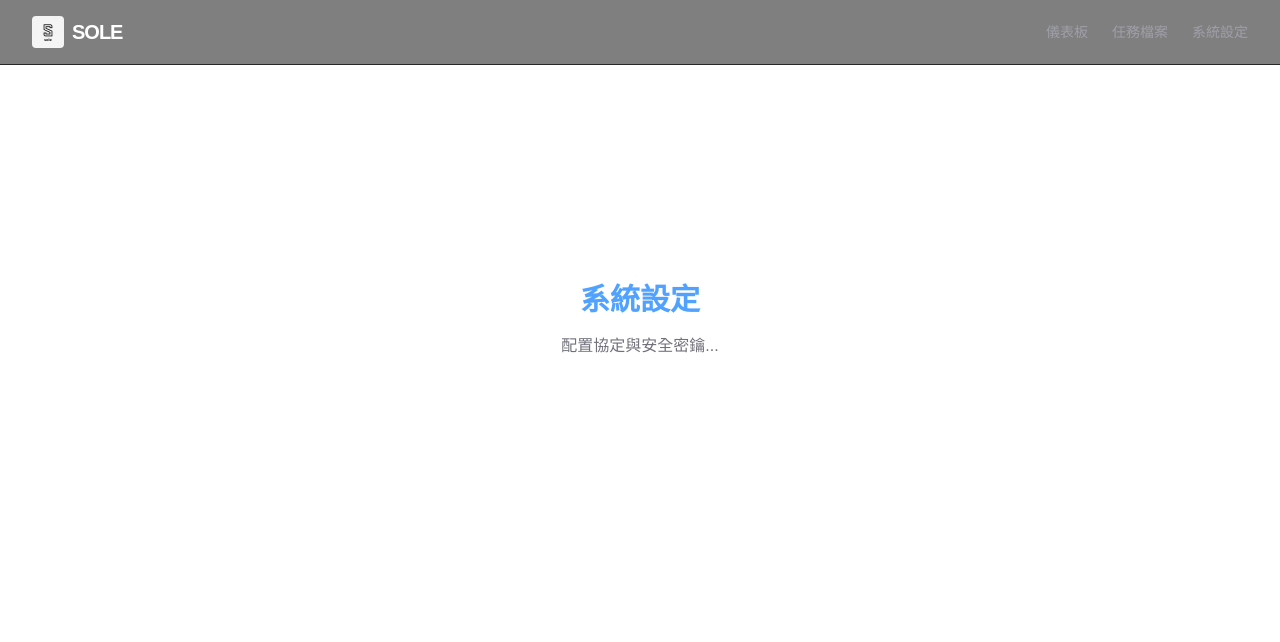
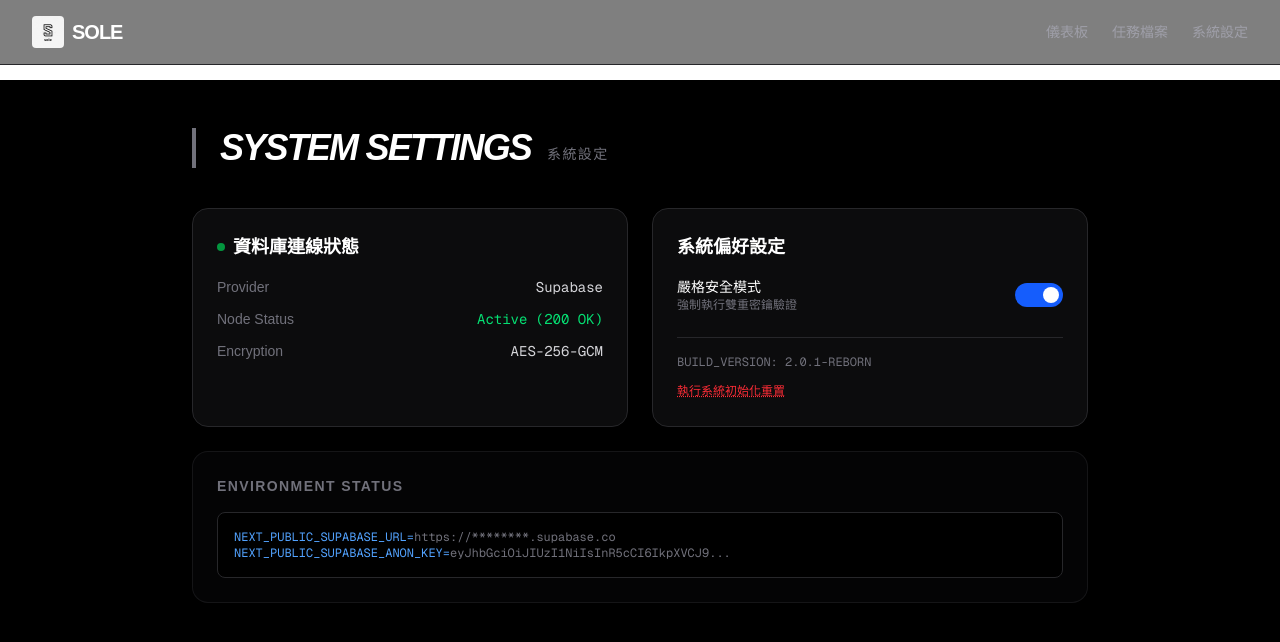
Before and after one commit to fictionmaker486/sole-protocol, a Next.js app: page /settings in a window 1280 px wide. Shown: the top 642 px of the page. Built offline with nearby package versions, Linux system fonts and the light colour scheme.

Commit message:
feat: enhance settings page with system dashboard UI

```diff
--- a/src/app/missions/page.tsx
+++ b/src/app/missions/page.tsx
@@ -1,8 +1,26 @@
+import MissionList from '@/components/MissionList'
+
 export default function MissionsPage() {
   return (
-    <div className="flex flex-col items-center justify-center min-h-[60vh] text-white">
-      <h1 className="text-3xl font-bold text-blue-400">任務檔案庫</h1>
-      <p className="mt-4 text-zinc-500">存取所有歷史任務與加密數據...</p>
+    <div className="flex flex-col items-center min-h-screen bg-black text-white px-4 py-12">
+      <div className="w-full max-w-4xl animate-in fade-in slide-in-from-bottom-4 duration-700">
+
+        {/* 頁面標題區 */}
+        <div className="flex items-end gap-4 mb-10 border-l-4 border-blue-600 pl-6">
+          <h1 className="text-4xl font-black tracking-tighter italic">MISSION ARCHIVES</h1>
+          <span className="text-zinc-500 mb-1 text-sm tracking-widest">任務檔案庫</span>
+        </div>
+
+        {/* 功能說明卡片 */}
+        <div className="bg-zinc-900/30 border border-zinc-800 p-4 rounded-lg mb-8 text-sm text-zinc-400">
+          <p>⚠️ 正在存取加密數據節點... 權限驗證通過。此處列出所有從 Supabase 節點同步的實時任務。</p>
+        </div>
+
+        {/* 任務清單主體 */}
+        <div className="w-full">
+          <MissionList />
+        </div>
+      </div>
     </div>
   )
 }
--- a/src/app/settings/page.tsx
+++ b/src/app/settings/page.tsx
@@ -1,8 +1,80 @@
+'use client'
+import React, { useState } from 'react'
+
 export default function SettingsPage() {
+  const [isSecure, setIsSecure] = useState(true)
+
   return (
-    <div className="flex flex-col items-center justify-center min-h-[60vh] text-white">
-      <h1 className="text-3xl font-bold text-blue-400">系統設定</h1>
-      <p className="mt-4 text-zinc-500">配置協定與安全密鑰...</p>
+    <div className="flex flex-col items-center min-h-screen bg-black text-white px-4 py-12">
+      <div className="w-full max-w-4xl animate-in fade-in slide-in-from-bottom-4 duration-700">
+
+        {/* 標題區 */}
+        <div className="flex items-end gap-4 mb-10 border-l-4 border-zinc-500 pl-6">
+          <h1 className="text-4xl font-black tracking-tighter italic">SYSTEM SETTINGS</h1>
+          <span className="text-zinc-500 mb-1 text-sm tracking-widest">系統設定</span>
+        </div>
+
+        <div className="grid grid-cols-1 md:grid-cols-2 gap-6">
+
+          {/* 連線狀態 */}
+          <div className="bg-zinc-900/50 border border-zinc-800 p-6 rounded-2xl">
+            <h2 className="text-lg font-bold mb-4 flex items-center gap-2">
+              <span className="w-2 h-2 bg-green-500 rounded-full animate-pulse"></span>
+              資料庫連線狀態
+            </h2>
+            <div className="space-y-3">
+              <div className="flex justify-between text-sm">
+                <span className="text-zinc-500">Provider</span>
+                <span className="text-zinc-300 font-mono">Supabase</span>
+              </div>
+              <div className="flex justify-between text-sm">
+                <span className="text-zinc-500">Node Status</span>
+                <span className="text-green-400 font-mono">Active (200 OK)</span>
+              </div>
+              <div className="flex justify-between text-sm">
+                <span className="text-zinc-500">Encryption</span>
+                <span className="text-zinc-300 font-mono">AES-256-GCM</span>
+              </div>
+            </div>
+          </div>
+
+          {/* 安全偏好 */}
+          <div className="bg-zinc-900/50 border border-zinc-800 p-6 rounded-2xl">
+            <h2 className="text-lg font-bold mb-4">系統偏好設定</h2>
+            <div className="space-y-6">
+              <div className="flex items-center justify-between">
+                <div>
+                  <p className="text-sm font-medium">嚴格安全模式</p>
+                  <p className="text-xs text-zinc-500">強制執行雙重密鑰驗證</p>
+                </div>
+                <button
+                  onClick={() => setIsSecure(!isSecure)}
+                  className={`w-12 h-6 rounded-full transition-colors relative ${isSecure ? 'bg-blue-600' : 'bg-zinc-700'}`}
+                >
+                  <div className={`absolute top-1 w-4 h-4 bg-white rounded-full transition-all ${isSecure ? 'left-7' : 'left-1'}`}></div>
+                </button>
+              </div>
+
+              <div className="pt-4 border-t border-zinc-800">
+                <p className="text-xs text-zinc-500 mb-2 font-mono">BUILD_VERSION: 2.0.1-REBORN</p>
+                <button className="text-xs text-red-500 hover:text-red-400 underline decoration-dotted">
+                  執行系統初始化重置
+                </button>
+              </div>
+            </div>
+          </div>
+
+          {/* 環境變數唯讀顯示 */}
+          <div className="md:col-span-2 bg-zinc-900/20 border border-zinc-800/50 p-6 rounded-2xl">
+            <h2 className="text-sm font-bold text-zinc-500 uppercase tracking-widest mb-4">Environment Status</h2>
+            <div className="bg-black p-4 rounded-lg border border-zinc-800 font-mono text-xs overflow-x-auto">
+              <p className="text-blue-400">NEXT_PUBLIC_SUPABASE_URL=<span className="text-zinc-500">https://********.supabase.co</span></p>
+              <p className="text-blue-400">NEXT_PUBLIC_SUPABASE_ANON_KEY=<span className="text-zinc-500">eyJhbGciOiJIUzI1NiIsInR5cCI6IkpXVCJ9...</span></p>
+            </div>
+          </div>
+
+        </div>
+      </div>
     </div>
   )
 }
```
